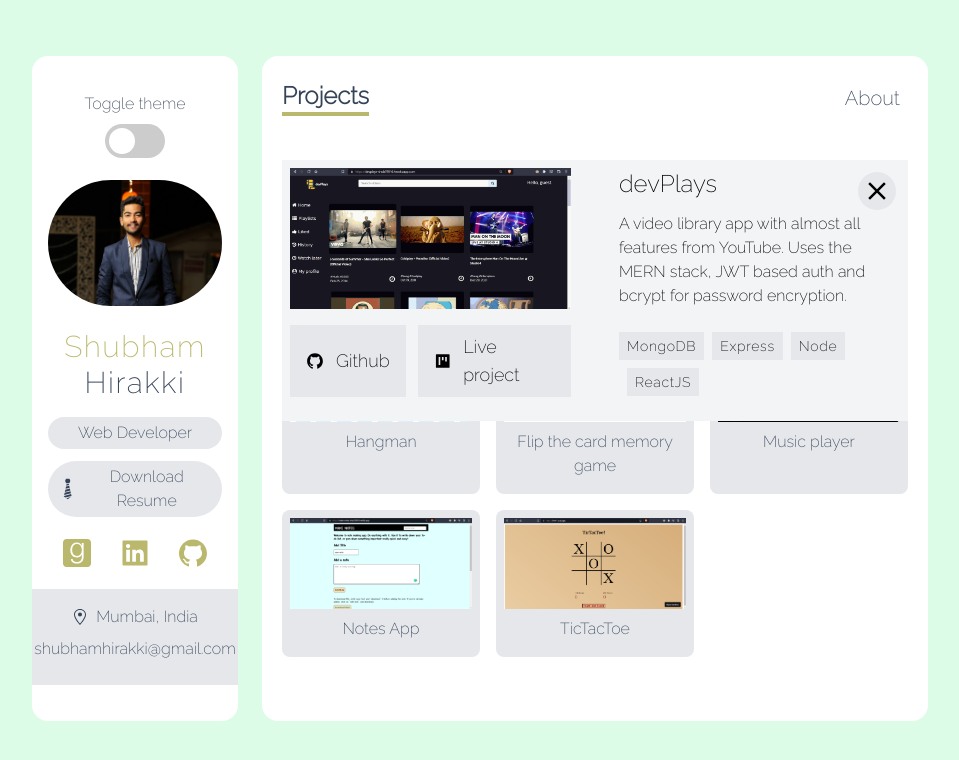
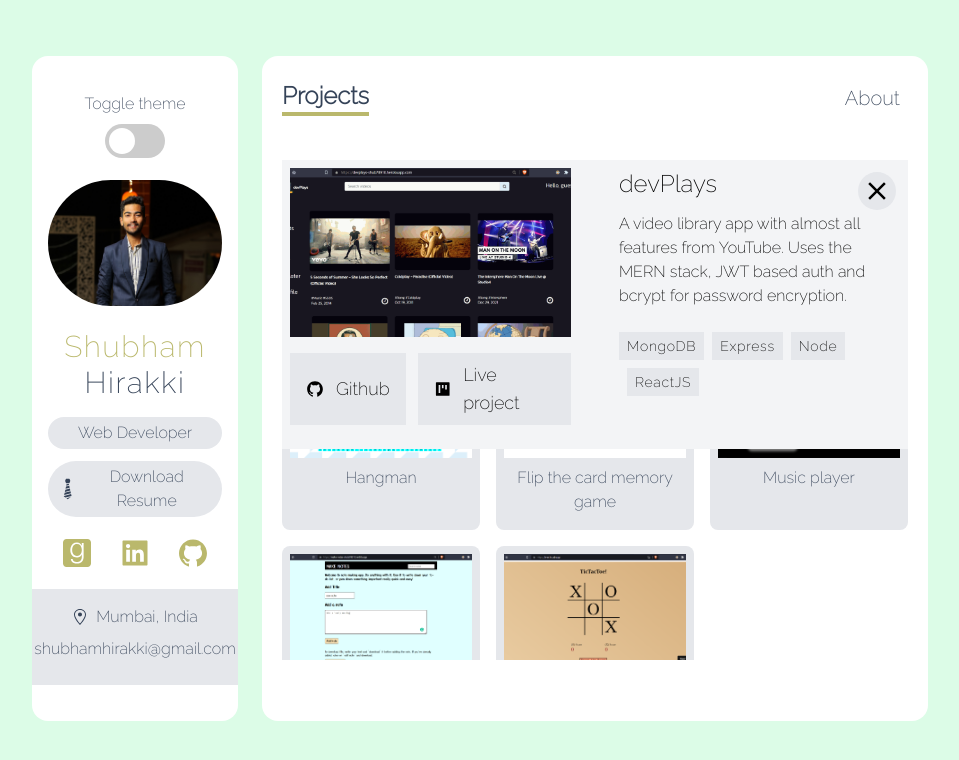
Before and after one commit to shub78910/portfolio2022, a Next.js app: page /projects in a window 1280 px wide. Both pictures are taken after a click on the picture 541 px from the left and 213 px from the top of the page. Shown: the top 760 px of the page, without its empty margins (160-1119 px from the left). Built offline with nearby package versions, Linux system fonts and the light colour scheme.

Commit message:
style: image object fit

```diff
--- a/components/ProjectCard.tsx
+++ b/components/ProjectCard.tsx
@@ -31,7 +31,9 @@ const ProjectCard: FunctionComponent<{
                     }}
                     layout="responsive"
                     height="150"
-                    width="300"
+                    width="250"
+                    objectFit="cover"
+
                 />
                 <p className="my-2 text-center">{name}</p>
 
@@ -45,7 +47,8 @@ const ProjectCard: FunctionComponent<{
                                 alt={name}
                                 layout="responsive"
                                 height="150"
-                                width="300"
+                                width="250"
+                                objectFit="cover"
                             />
                             <div className="flex justify-center my-4 space-x-3">
                                 <a
--- a/pages/_document.tsx
+++ b/pages/_document.tsx
@@ -5,7 +5,6 @@ class MyDocument extends Document {
         return (
             <Html lang="en">
                 <Head>
-
                 </Head>
                 <body className="my-5 bg-fixed bg-green-100 dark:bg-black dark:from-dark-500 dark:to-dark-700 dark:text-white">
                     <Main />
```
